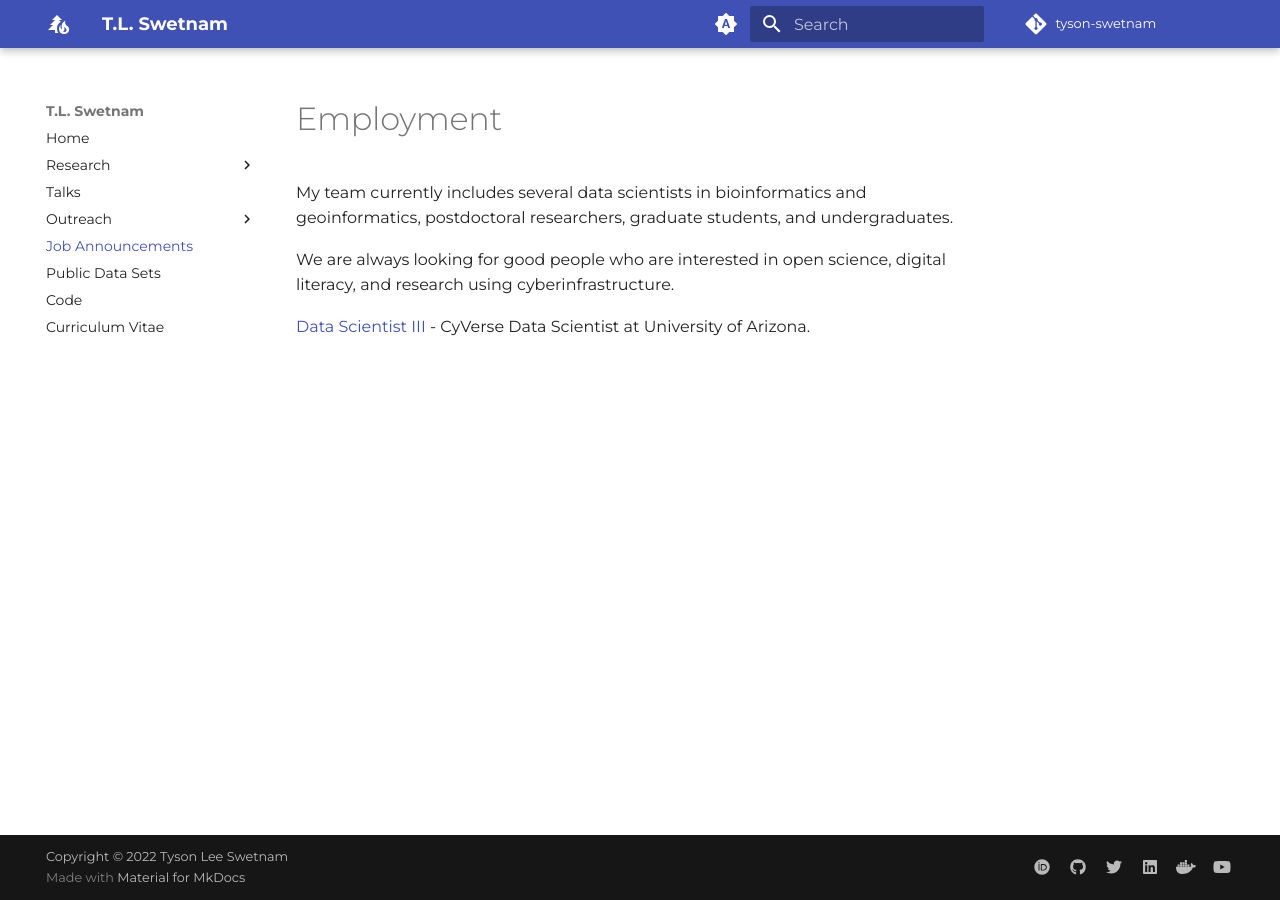
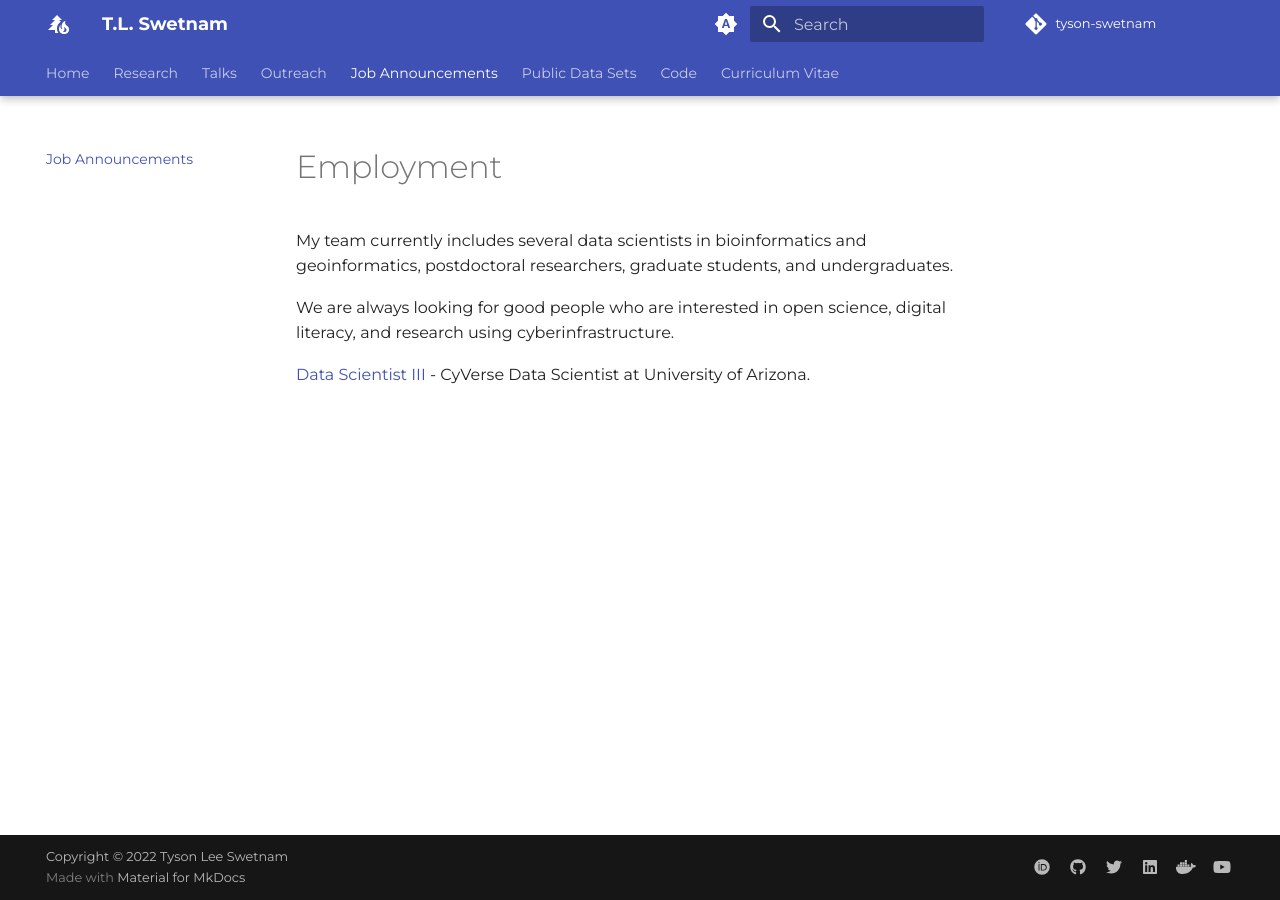
Before and after one commit to tyson-swetnam/new-website, an MkDocs documentation site: the page built from docs/jobs.md, in a window 1280 px wide. Built offline with MkDocs 1.6.1 and Material for MkDocs 9.7.7, drawn with Linux system fonts in a browser that asks for light colours; some web fonts are replaced; comment, search, counter and statistics services are not loaded.

Commit message:
Update mkdocs.yml

```diff
--- a/mkdocs.yml
+++ b/mkdocs.yml
@@ -66,6 +66,13 @@ theme:
   font:
     text: Montserrat
     code: Regular
+  features:
+    - navigation.instant
+    - navigation.tracking
+    - navigation.tabs
+    - navigation.tabs.sticky
+    - navigation.indexes
+    - navigation.top
   favicon: assets/favicon.png
   icon:
     logo: material/pine-tree-fire
```
